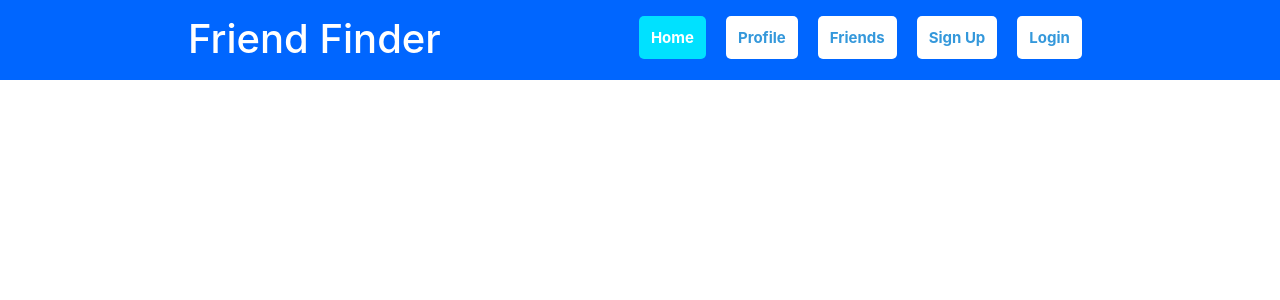
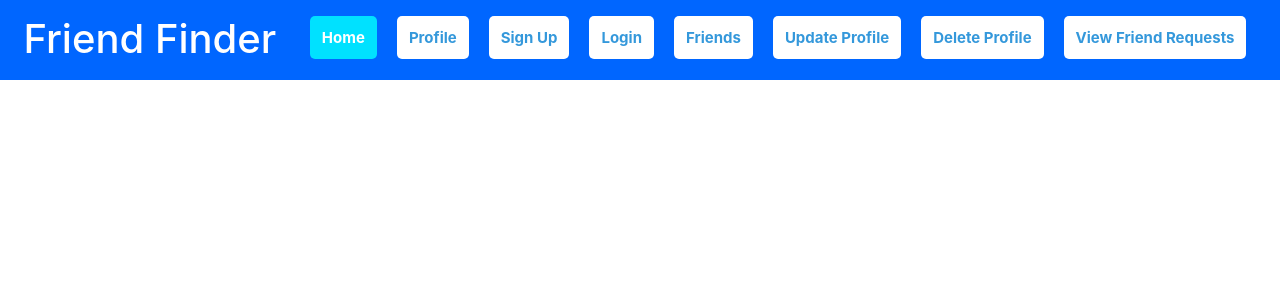
Before and after one commit to Find-Friends/front-end, a React (Create React App) app in the folder friend-finder/: page / in a window 1280 px wide. Shown: the top 300 px of the page. Built offline with nearby package versions, Linux system fonts and the light colour scheme.

Commit message:
Working on Nav

```diff
--- a/friend-finder/src/App.js
+++ b/friend-finder/src/App.js
@@ -16,7 +16,7 @@ import Friends from "./components/Friends";
 function App() {
   return (
     <div>
-      <Navbar />
+      <Route path='/' component={Navbar} />
 
       <Route path="/login" component={Login} />
       <Route path="/signup" component={SignUp} />
--- a/friend-finder/src/components/Navbar.js
+++ b/friend-finder/src/components/Navbar.js
@@ -4,21 +4,30 @@ import { NavLink } from "react-router-dom";
 // Styling CSS
 import './Navbar.css'
 
-export default function Navbar () {
+export default function Navbar (props) {
+
+    const pathname = props.location.pathname.split('/');
+    const userId = Number(pathname[pathname.length - 1 ]);
+    console.log(userId);
 
     return (
 
         <nav className='Navbar'>
             <div className='Title'>
             <h1>Friend Finder</h1>
+            {/* {console.log('props', props)}  */}
             </div>
 
-             <div className="navbaritems">
+            <div className="navbaritems">
             <NavLink className="navlink" exact to="/">Home</NavLink>
             <NavLink className="navlink" to="/profile">Profile</NavLink>
-            <NavLink className="navlink" to="/friends">Friends</NavLink>
+            {/* <NavLink className="navlink" to="/friends">Friends</NavLink> */}
             <NavLink className="navlink" to="/signup">Sign Up</NavLink>
             <NavLink className="navlink" to="/login">Login</NavLink>
+            <NavLink className="navlink" to={`/friends/${userId}`}>Friends</NavLink>
+            <NavLink className="navlink" to={`/edit-profile/${userId}`}>Update Profile</NavLink>
+            <NavLink className="navlink" to="/login">Delete Profile</NavLink>
+            <NavLink className="navlink" to={`/friend-request/${userId}`}>View Friend Requests</NavLink>
             </div>
 
         </nav>
```
